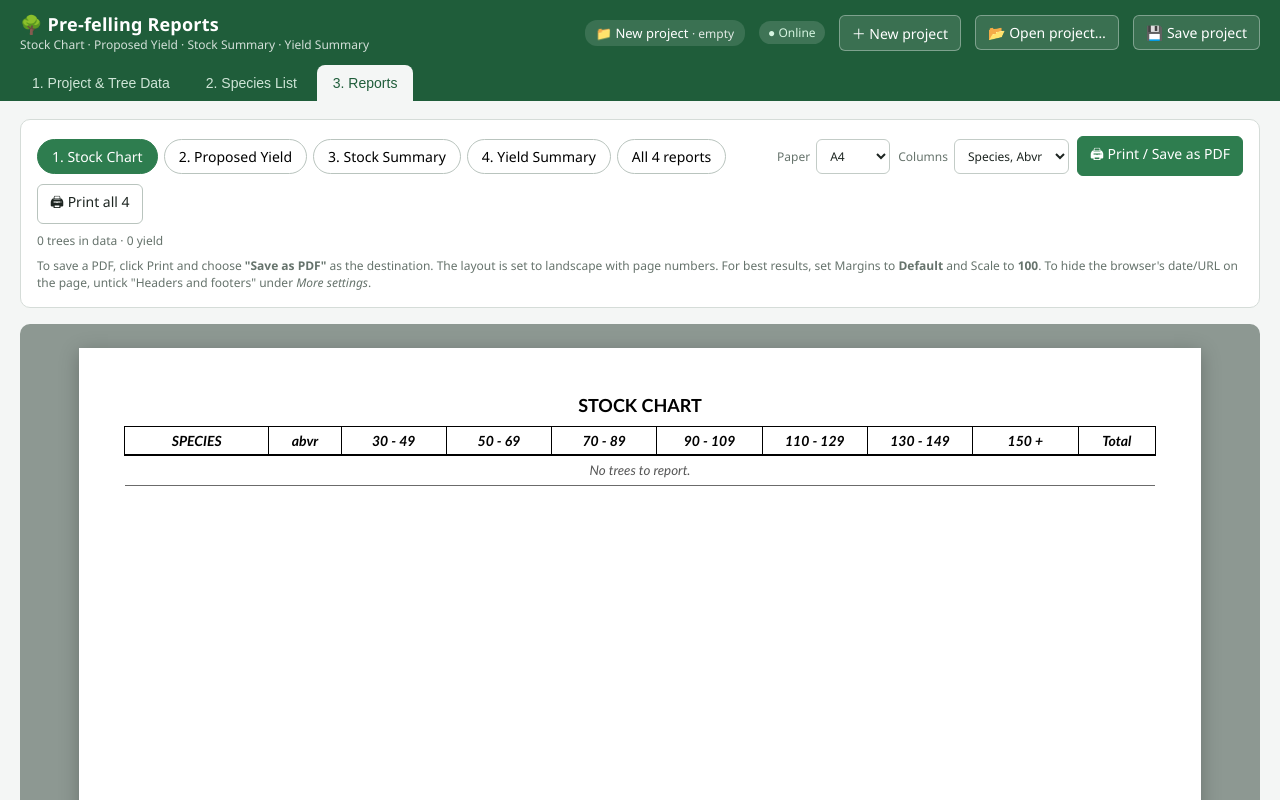
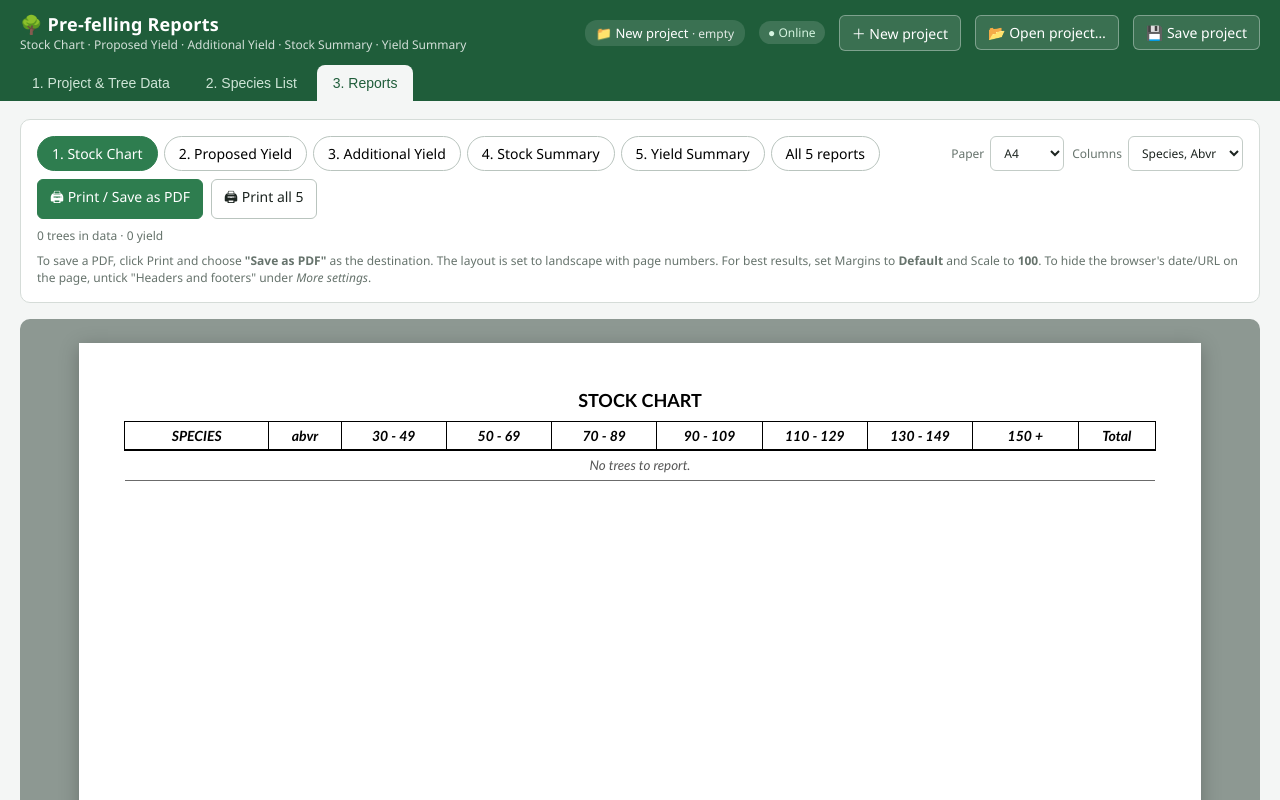
Before and after one commit to thewebmeister/Prefelling, a plain HTML site: page index.html in a window 1280 px wide. Both pictures are taken after a click on the button "3. Reports". Shown: the top 800 px of the page. Drawn offline with Linux system fonts and the light colour scheme.

Commit message:
Add files via upload

```diff
--- a/index.html
+++ b/index.html
@@ -217,7 +217,7 @@ kbd{background:#eef2f0;border:1px solid #cdd5d0;border-radius:4px;padding:0 5px;
 <header class="app">
   <div>
     <h1>🌳 Pre-felling Reports</h1>
-    <div class="sub">Stock Chart · Proposed Yield · Stock Summary · Yield Summary</div>
+    <div class="sub">Stock Chart · Proposed Yield · Additional Yield · Stock Summary · Yield Summary</div>
   </div>
   <div class="spacer"></div>
   <span class="projname" id="projName" title="Current project – click to see your saved projects"></span>
@@ -354,9 +354,10 @@ kbd{background:#eef2f0;border:1px solid #cdd5d0;border-radius:4px;padding:0 5px;
       <div class="rtabs" id="rtabs">
         <button data-r="stockChart" class="active">1. Stock Chart</button>
         <button data-r="proposedYield">2. Proposed Yield</button>
-        <button data-r="stockSummary">3. Stock Summary</button>
-        <button data-r="yieldSummary">4. Yield Summary</button>
-        <button data-r="all">All 4 reports</button>
+        <button data-r="additionalYield">3. Additional Yield</button>
+        <button data-r="stockSummary">4. Stock Summary</button>
+        <button data-r="yieldSummary">5. Yield Summary</button>
+        <button data-r="all">All 5 reports</button>
       </div>
       <div class="spacer"></div>
       <label class="f" style="flex-direction:row;align-items:center;gap:6px">Paper
@@ -366,7 +367,7 @@ kbd{background:#eef2f0;border:1px solid #cdd5d0;border-radius:4px;padding:0 5px;
         <select id="colOrder" style="width:auto"><option value="name">Species, Abvr</option><option value="code">Abvr, Species</option></select>
       </label>
       <button class="btn primary" id="btnPrint">🖨 Print / Save as PDF</button>
-      <button class="btn" id="btnPrintAll">🖨 Print all 4</button>
+      <button class="btn" id="btnPrintAll">🖨 Print all 5</button>
     </div>
     <div class="hint" id="reportStatus"></div>
     <div class="hint">To save a PDF, click Print and choose <b>"Save as PDF"</b> as the destination. The layout is set to landscape with page numbers. For best results, set Margins to <b>Default</b> and Scale to <b>100</b>. To hide the browser's date/URL on the page, untick "Headers and footers" under <i>More settings</i>.</div>
@@ -597,6 +598,7 @@ const DEMO = {
 const REPORTS = {
   stockChart:   {title:"Stock Chart",    yield:false, list:true},
   proposedYield:{title:"Proposed Yield", yield:true,  list:true},
+  additionalYield:{title:"Additional Yield", yield:true, list:true},   // same as Proposed Yield, only the title differs
   stockSummary: {title:"Stock Summary",  yield:false, list:false},
   yieldSummary: {title:"Yield Summary",  yield:true,  list:false},
 };
@@ -1702,7 +1704,7 @@ try{ if(window.self!==window.top){ $("iframeNote").style.display="block"; $("new
 /* =====================================================================
    OFFLINE APP (PWA): install, offline indicator, updates
    ===================================================================== */
-const APP_VERSION="2026-10-05.7";
+const APP_VERSION="2026-10-05.8";
 $("appVer").textContent="version "+APP_VERSION;
 function netStatus(){ const on=navigator.onLine; const el=$("netStat"); el.textContent=on?"● Online":"● Offline – still works"; el.classList.toggle("off",!on); }
 window.addEventListener("online",netStatus); window.addEventListener("offline",netStatus); netStatus();
--- a/sw.js
+++ b/sw.js
@@ -1,6 +1,6 @@
 /* Pre-felling Reports – offline service worker.
    Bump VERSION whenever index.html changes so every device picks up the update. */
-const VERSION = "2026-10-05.7";
+const VERSION = "2026-10-05.8";
 const CACHE = "forest-reports-" + VERSION;
 const ASSETS = [
   "./", "./index.html", "./manifest.webmanifest",
```
